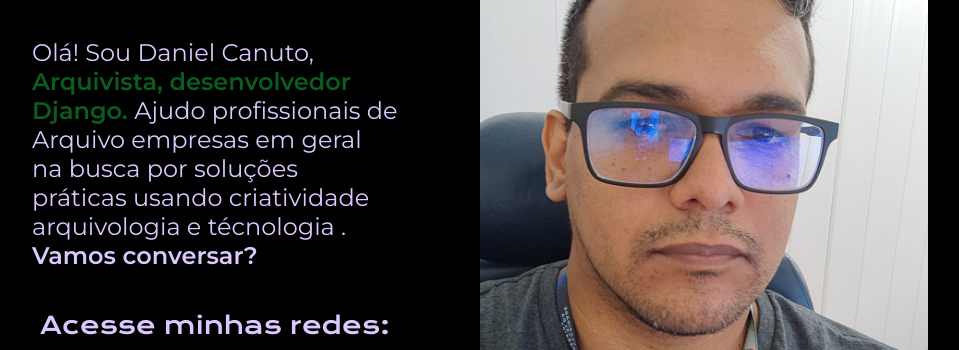
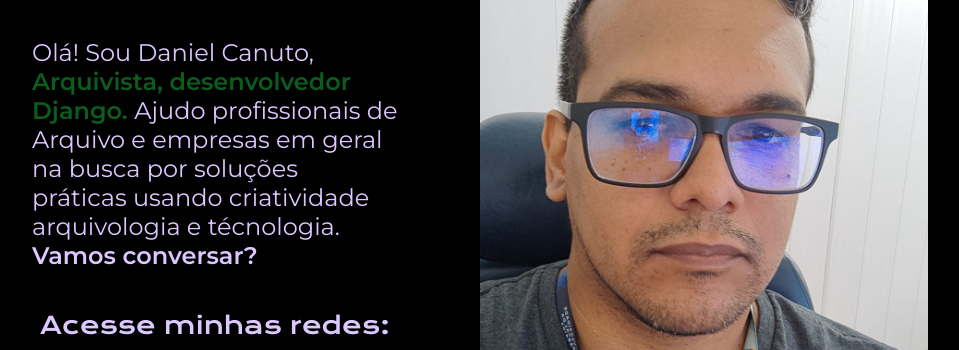
Before and after one commit to danielcanuto/portifolio, a plain HTML site: page index.html in a window 1280 px wide. Shown: the part 337-687 px from the top of the page, without its empty margins (160-1119 px from the left). Drawn offline with nearby package versions, Linux system fonts and the light colour scheme.

Commit message:
ajuste texto

```diff
--- a/index.html
+++ b/index.html
@@ -20,8 +20,8 @@
     <main class="container">
         <section class="container__conteudo">
         <h1 class="container__conteudo__titulo">Eleve a gestão do seu negócio com <strong class="titulo-destaque">Criatividade, Arquivologia e Tecnologia!</strong></h1>
-        <p class="container__conteudo__paragrafo">Olá! Sou Daniel Canuto, <strong class="titulo-destaque"> Arquivista, desenvolvedor Django. </strong> Ajudo profissionais de Arquivo empresas em geral na busca por soluções
-            práticas usando criatividade arquivologia e técnologia .<strong> Vamos conversar?</strong></p>
+        <p class="container__conteudo__paragrafo">Olá! Sou Daniel Canuto, <strong class="titulo-destaque"> Arquivista, desenvolvedor Django. </strong> Ajudo profissionais de Arquivo e empresas em geral na busca por soluções
+            práticas usando criatividade arquivologia e técnologia.<strong> Vamos conversar?</strong></p>
 
             <div class="container__link">
                 <h2 class="container__link__subtitulo">Acesse minhas redes:</h2>
```
